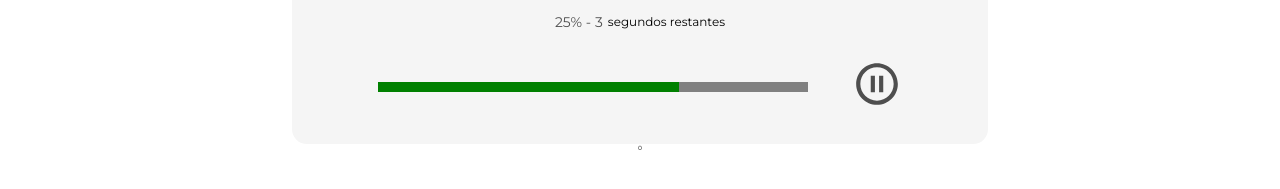
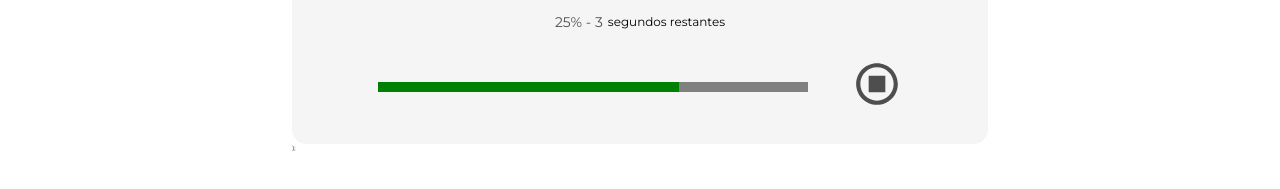
Before and after one commit to victorambrozi/painel-de-deploy-HNSA, a React (Create React App) app: page / in a window 1280 px wide. Both pictures are taken after a click on the button 877 px from the left and 655 px from the top of the page. Shown: the part 569-758 px from the top of the page. Built offline with nearby package versions, Linux system fonts and the light colour scheme.

Commit message:
renderiza componentes de acordo com o dropzone

```diff
--- a/package.json
+++ b/package.json
@@ -6,6 +6,7 @@
     "@testing-library/jest-dom": "^5.16.1",
     "@testing-library/react": "^12.1.2",
     "@testing-library/user-event": "^13.5.0",
+    "filesize": "^8.0.7",
     "hoek": "^6.1.3",
     "react": "^17.0.2",
     "react-circular-progressbar": "^2.0.4",
--- a/src/components/DragAndDrop/DragAndDrop.jsx
+++ b/src/components/DragAndDrop/DragAndDrop.jsx
@@ -1,15 +1,30 @@
 import React from "react";
 
+import { useDropzone } from "react-dropzone";
+import filesize from "filesize";
+import FileList from "../FileList/FileList";
+import Loading from "../Loading/Loading";
+
+// assets
+import { MdOutlineFileUpload } from "react-icons/md";
+
+//style
 import { Container, UploadMessage } from "./drag-and-drop-style";
 
-import { useDropzone } from "react-dropzone";
-import FileList from "../FileList/FileList";
+const DragAndDrop = () => {
+  const [dataFile, setDataFile] = React.useState();
+  const reader = new FileReader();
 
-import { MdOutlineFileUpload } from "react-icons/md";
-import Loading from "../Loading/Loading";
-
-const DragAndDrop = () => {
-  const [isLoading, setIsLoading] = React.useState(false);
+  const onDrop = React.useCallback((acceptedFiles) => {
+    setDataFile(() => acceptedFiles.map((file) => ({
+      sucess: false,
+      error: false,
+      progress: 0,
+      size: filesize(file.size),
+      name: file.name,
+      file,
+    })));
+  });
 
   const {
     acceptedFiles,
@@ -19,17 +34,10 @@ const DragAndDrop = () => {
     isDragReject,
   } = useDropzone({
     accept: "image/png, image/jpeg",
+    onDrop,
   });
 
-  React.useEffect(() => {
-    // adicionar no LocalStorage
-    // setUploadedFiles(...acceptedFiles);
-  }, []);
-
-  console.log(acceptedFiles);
   const renderUploadMessage = (isDragAccept, isDragReject) => {
-    console.log(`accept: ${isDragAccept} / `, `reject: ${isDragReject}`);
-
     if (isDragAccept) {
       return (
         <UploadMessage>
@@ -69,8 +77,8 @@ const DragAndDrop = () => {
           <div>{renderUploadMessage(isDragAccept, isDragReject)}</div>
         </div>
       </Container>
-      <Loading loading={isLoading} />
-      {acceptedFiles.length && <FileList files={acceptedFiles} />}
+      {!dataFile?.sucess && !dataFile?.error && <Loading loading={dataFile} />}
+      {!!acceptedFiles.length && <FileList files={dataFile} />}
     </>
   );
 };
--- a/src/components/FileList/FileList.jsx
+++ b/src/components/FileList/FileList.jsx
@@ -6,19 +6,16 @@ import { MdCheckCircle, MdError } from "react-icons/md";
 
 // assets
 import logo from "../../assets/logo.svg";
-const FileList = ({ files }) => { // files === acceptedFiles
-
+const FileList = ({ files }) => {
   return (
     <StyleContainerFileList>
-      {files !== undefined &&
-        files?.map((file) => {
-          return (
-            <li key={file.path}>
+      {files?.map((file) => (
+        <li key={file.name}>
           <FileInfo>
             <Preview src={logo} />
 
             <div>
-                  <strong>{file.path}</strong>
+              <strong>{file.name}</strong>
               <span>
                 {file.size} <button onClick={() => {}}>Excluir</button>
               </span>
@@ -26,12 +23,12 @@ const FileList = ({ files }) => { // files === acceptedFiles
           </FileInfo>
 
           <div>
-                <MdCheckCircle size={24} color="#78e5d5" />
-                <MdError size={24} color="#e57878" />
+            {file.success && <MdCheckCircle size={24} color="#78e5d5" />}
+            {file.error && <MdError size={24} color="#e57878" />}
           </div>
         </li>
+      ))}
       );
-        })}
     </StyleContainerFileList>
   );
 };
--- a/src/components/Loading/Loading.jsx
+++ b/src/components/Loading/Loading.jsx
@@ -1,11 +1,14 @@
 import React from "react";
-import { MdPauseCircleOutline, MdPlayCircleOutline } from "react-icons/md";
+import { MdOutlineStopCircle, MdPlayCircleOutline } from "react-icons/md";
 
 // style
 import { Container } from "./loading-style";
 
-const Loading = ({ loading }) => {
-  const [isLoading, setIsLoading] = React.useState(loading);
+const Loading = ({ progress }) => {
+  const [isLoading, setIsLoading] = React.useState(false);
+  const handleClick = () => {
+    setIsLoading(!isLoading)
+  };
 
   return (
     <Container>
@@ -22,9 +25,9 @@ const Loading = ({ loading }) => {
 
       <div className="loading-progress">
         <progress className="progress" value="70" max="100"></progress>
-        <button onClick={() => setIsLoading(!isLoading)}>
+        <button onClick={handleClick}>
           {isLoading ? (
-            <MdPauseCircleOutline size={50} color="#4E4E4E" />
+            <MdOutlineStopCircle size={50} color="#4E4E4E" />
           ) : (
             <MdPlayCircleOutline size={50} color="#4E4E4E" />
           )}
```
Also changed, not shown: 2 other files (tests, documents, lock files or other folders). Lines whose indentation alone changed are shown as unchanged.
